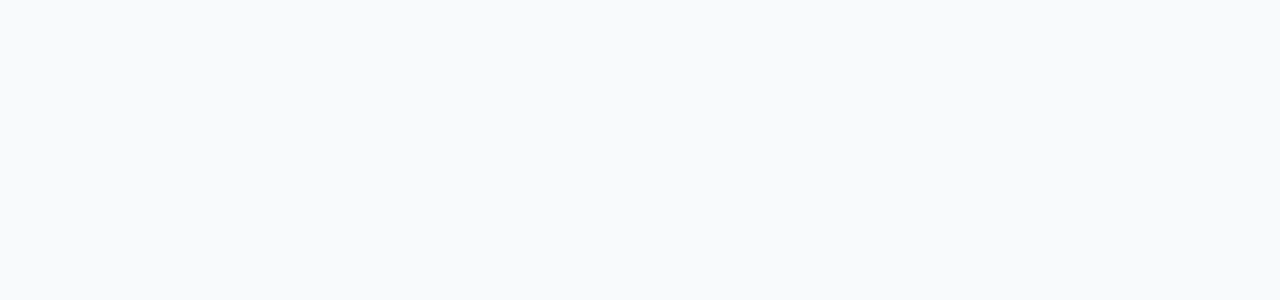
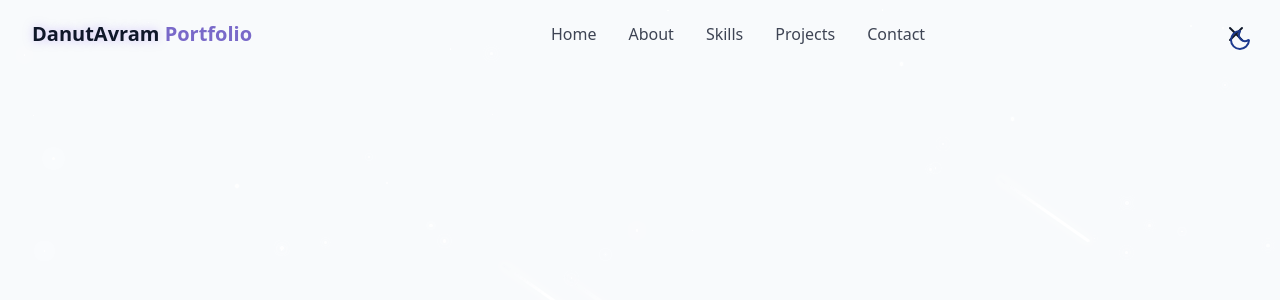
Before and after one commit to danutavram/beautiful-portfolio, a React (Vite) app: page / in a window 1280 px wide. Shown: the top 300 px of the page. Built offline with nearby package versions, Linux system fonts and the light colour scheme.

Commit message:
Navbar working progress

```diff
--- /dev/null
+++ b/src/components/Navbar.jsx
@@ -0,0 +1,67 @@
+import {cn} from '@/lib/utils'
+import { Menu, X } from 'lucide-react'
+import { useEffect, useState } from 'react'
+
+const navItems = [
+    {name: "Home", href: "#hero"},
+    {name: "About", href: "#about"},
+    {name: "Skills", href: "#skills"},
+    {name: "Projects", href: "#projects"},
+    {name: "Contact", href: "#contact"},
+]
+
+export const Navbar = () =>{
+    const [isScrolled, setIsScrolled] = useState(false)
+    const [isMenuOpen, setIsMenuOpen] = useState(true)
+
+    useEffect(()=>{
+        const handleScroll = ()=>{
+            setIsScrolled(window.screenY > 10)
+        }
+
+        window.addEventListener("scroll", handleScroll)
+        return()=> window.removeEventListener("scroll", handleScroll)
+    },[])
+    return (
+        <nav className={cn("fixed w-full z40 transition-all duration-300",
+            isScrolled ? "py-3 bg-background/80 backdrop-blur-md shadow-xs" : "py-5"
+        )}>
+            <div className='container flex items-center justify-between'>
+                <a className='text-xl font-bold text-primary flex items-center'
+                href="#hero">
+                    <span className='relative z-10'>
+                        <span className='text-glow text-foreground'>
+                            DanutAvram
+                        </span>
+                         {" "}Portfolio
+                    </span>
+                </a>
+
+                {/* desktop nav */}
+                <div className='hidden md:flex space-x-8'>
+                    {navItems.map((item, key) =>(
+                        <a key={key} href={item.href}
+                        className='text-foreground/80 hover:text-primary transition-colors duration-300'>{item.name}</a>
+                    ))}
+                </div>
+
+                {/* mobile nav */}
+
+                <button onClick={()=> setIsMenuOpen((prev)=> !prev)}>{isMenuOpen ? <X size={24}/> : <Menu size={24}/> }</button>
+            <div className={cn("fixed inset-0 bg-background/95 backdrop-blur-md z-40 flex flex-col items-center justify-center",
+                "transition-all duration-300 md:hidden",
+                isMenuOpen ? "opacity-100 pointer-events-auto" : "opacity-0 pointer-events-none"
+            )}>
+                <div className='flex flex-col space-y-8 text-xl'>
+                    {navItems.map((item, key) =>(
+                        <a key={key} href={item.href}
+                        className='text-foreground/80 hover:text-primary transition-colors duration-300'
+                        onClick={()=> setIsMenuOpen(false)}
+                        >{item.name}</a>
+                        ))}
+                </div>
+            </div>
+        </div>
+    </nav>
+    )
+}
--- /dev/null
+++ b/src/components/StarBackground.jsx
@@ -0,0 +1,86 @@
+import { useEffect, useState } from "react"
+
+// id, size, x, y, opacity, animationDuration
+// id, size, x, y, delay, animationDuration
+
+export const StarBackground = ()=>{
+    const [stars, setStars] = useState([])
+    const [meteors, setMeteors] = useState([])
+
+    useEffect(()=>{
+        generateStars();
+        generateMeteors();
+
+        const handleResize = () => {
+            generateStars()
+        }
+
+        window.addEventListener('resize', handleResize)
+
+        return () => window.removeEventListener("resize", handleResize)
+    },[])
+
+    const generateStars = ()=>{
+        const numberOfStars = Math.floor(window.innerWidth * window.innerHeight / 10000)
+
+        const newStars = []
+
+        for(let i = 0; i < numberOfStars; i++){
+            newStars.push({
+                id:i,
+                size: Math.random() * 3 + 1,
+                x: Math.random() * 100 ,
+                y: Math.random() * 100,
+                opacity: Math.random() * 0.5 + 0.5,
+                animationDuration: Math.random() * 4 + 2,
+            })
+        }
+
+        setStars(newStars)
+    }
+
+    const generateMeteors = ()=>{
+        const numberOfMeteors = 4
+
+        const newMeteors = []
+
+        for(let i = 0; i < numberOfMeteors; i++){
+            newMeteors.push({
+                id:i,
+                size: Math.random() * 2 + 1,
+                x: Math.random() * 100 ,
+                y: Math.random() * 20,
+                delay: Math.random() * 15,
+                animationDuration: Math.random() * 3 + 3,
+            })
+        }
+
+        setMeteors(newMeteors)
+    }
+
+    return (
+    <div className="fixed inset-0 overflow-hidden pointer-events-none z-0">
+        {stars.map((star)=>(
+            <div key={star.id} className="star animate-pulse-subtle" style={{
+                width: star.size + "px",
+                height: star.size + "px",
+                left: star.x + "%",
+                top: star.y + "%",
+                opacity: star.opacity,
+                animationDuration: star.animationDuration + "s",
+            }} />
+        ))}
+
+        {meteors.map((meteor)=>(
+            <div key={meteor.id} className="meteor animate-meteor" style={{
+                width: meteor.size * 50 + "px",
+                height: meteor.size * 1.5 + "px",
+                left: meteor.x + "%",
+                top: meteor.y + "%",
+                animationDelay: meteor.delay,
+                animationDuration: meteor.animationDuration + "s",
+            }} />
+        ))}
+    </div>
+    )
+}
--- /dev/null
+++ b/src/components/ThemeToggle.jsx
@@ -0,0 +1,42 @@
+import { Moon, Sun } from "lucide-react";
+import { useEffect, useState } from "react"
+import {cn} from "@/lib/utils"
+
+export const ThemeToggle = () =>{
+    const [isDarkMode, setIsDarkMode] = useState(false);
+
+    useEffect(()=>{
+        const storedTheme = localStorage.getItem("theme")
+        if (storedTheme === "dark"){
+            setIsDarkMode(true)
+            document.documentElement.classList.add("dark");
+        }else{
+            localStorage.setItem("theme", "light");
+            setIsDarkMode(false);
+        }
+    },[])
+
+    const toggleTheme = () =>{
+        if (isDarkMode) {
+            document.documentElement.classList.remove("dark");
+            localStorage.setItem("theme", "light");
+            setIsDarkMode(false);
+        }else{
+            document.documentElement.classList.add("dark");
+            localStorage.setItem("theme", "dark");
+            setIsDarkMode(true);
+        }
+    }
+
+    return (
+    <button onClick={toggleTheme} className={cn("fixed max-sm:hidden top-5 right-5 z-50 p-2 rounded-full transition-colors duration-300",
+        "focus:outline-hidden"
+    )}>
+        {isDarkMode ? (
+    <Sun className="h-6 w-6 text-yellow-300" />
+         ) : (
+    <Moon className="h-6 w-6 text-blue-900" />
+    )}
+    </button>
+    );
+};
--- a/src/index.css
+++ b/src/index.css
@@ -49,14 +49,14 @@
   }
   @keyframes meteor {
     0% {
-      transform: rotate(215deg) translateX(0);
+      transform: translateX(0) translateY(0) rotate(215deg);
       opacity: 1;
     }
-    70% {
+    30% {
       opacity: 1;
     }
     100% {
-      transform: rotate(215deg) translateX(-500px);
+      transform: rotate(215deg) translateX(-700px);
       opacity: 0;
       }
   }
--- /dev/null
+++ b/src/lib/utils.js
@@ -0,0 +1,6 @@
+import { clsx } from "clsx"
+import { twMerge } from "tailwind-merge"
+
+export const cn = (...inputs)=>{
+    return twMerge(clsx(inputs))
+}
--- a/src/pages/Home.jsx
+++ b/src/pages/Home.jsx
@@ -1,13 +1,17 @@
+import { StarBackground } from "@/components/StarBackground";
+import { ThemeToggle } from "@/components/ThemeToggle";
+import { Navbar } from "../components/Navbar";
+
 export const Home = ()=>{
-    return <div className="min-h-screen ">
+    return <div className="min-h-screen  bg-background text-foreground overflow-x-hidden">
 
         {/* Theme Toggle */}
-
+        <ThemeToggle />
         {/* Background Effects */}
-
+        <StarBackground />
 
         {/* Navbar */}
-
+        <Navbar />
         {/* Main Content */}
 
         {/* Footer */}
```
